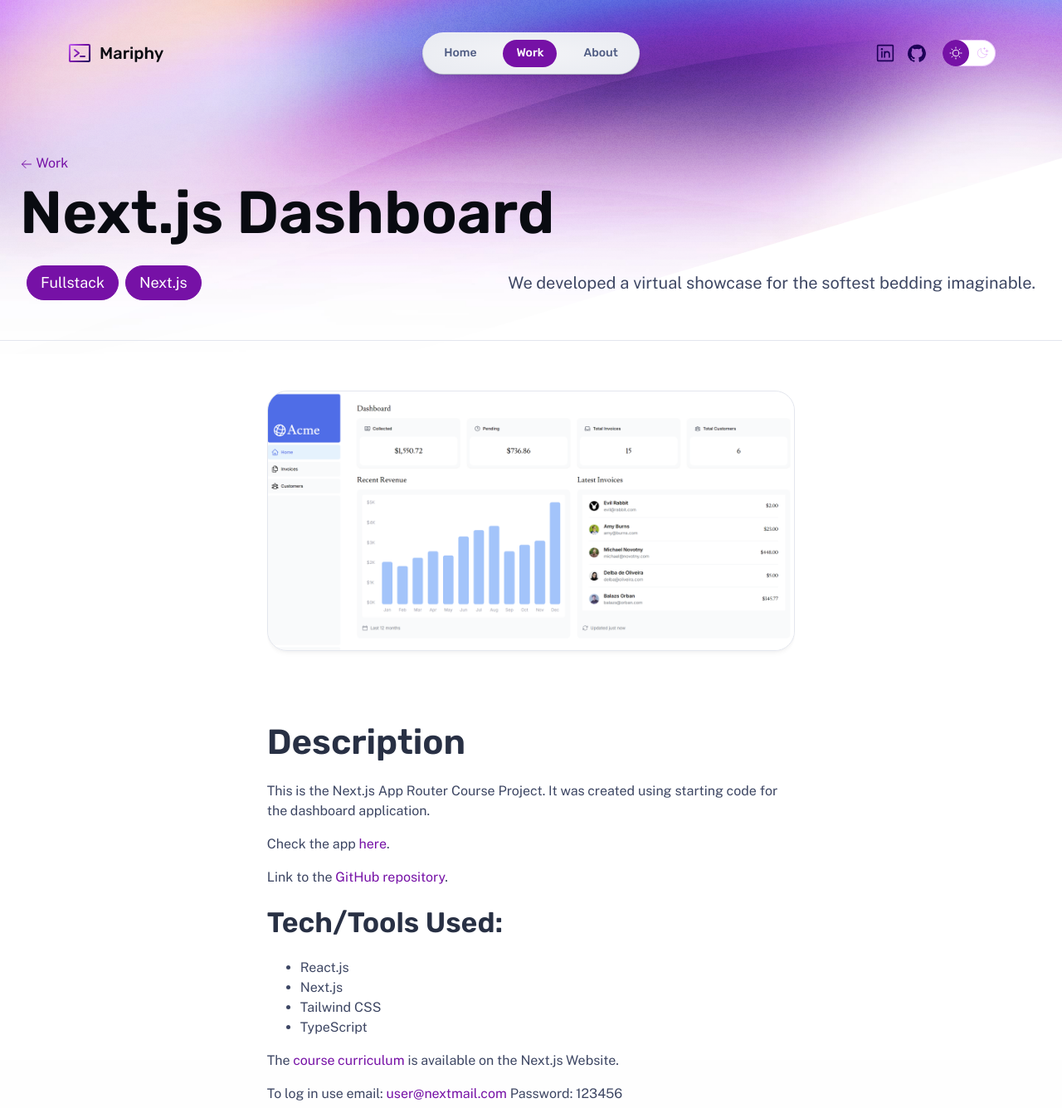
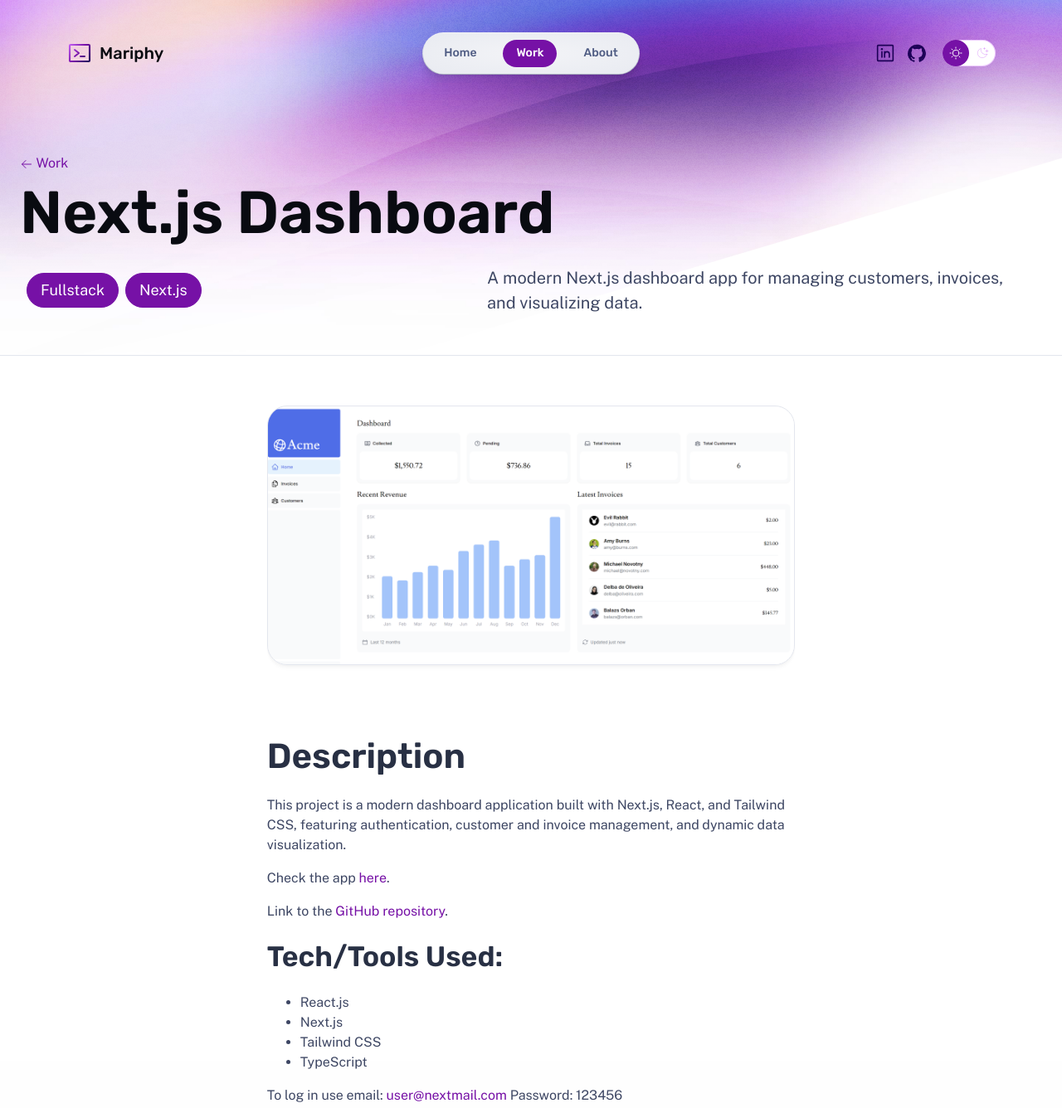
Before and after one commit to Mariphy/Mariphy.github.io, an Astro site: page /work/nested/next-js-dashboard in a window 1280 px wide. Shown: the top 1336 px of the page at 83% size. Built offline with nearby package versions, Linux system fonts and the light colour scheme; Astro itself is replaced by a stand-in of ours.

Commit message:
update nextjs-dashboard description

```diff
--- a/src/content/work/nested/next-js-dashboard.md
+++ b/src/content/work/nested/next-js-dashboard.md
@@ -2,9 +2,9 @@
 title: Next.js Dashboard
 publishDate: 2020-03-04 00:00:00
 img: /assets/next-js-dashboard.png
-img_alt: Pearls of silky soft white cotton, bubble up under vibrant lighting
+img_alt: Acme dashboard featuring revenue graph and a list of invoices
 description: |
-  We developed a virtual showcase for the softest bedding imaginable.
+  A modern Next.js dashboard app for managing customers, invoices, and visualizing data.
 tags:
   - Fullstack
   - Next.js
@@ -14,7 +14,7 @@ github: https://github.com/Mariphy/nextjs-dashboard
 
 ### Description
 
-This is the Next.js App Router Course Project. It was created using  starting code for the dashboard application.
+This project is a modern dashboard application built with Next.js, React, and Tailwind CSS, featuring authentication, customer and invoice management, and dynamic data visualization.
 
 Check the app [here](https://nextjs-dashboard-git-master-mariphys-projects.vercel.app/).
 
@@ -26,7 +26,5 @@ Link to the [GitHub repository](https://github.com/Mariphy/nextjs-dashboard).
 - Tailwind CSS
 - TypeScript
 
-The [course curriculum](https://nextjs.org/learn) is available on the Next.js Website.
-
 To log in use email: user@nextmail.com
 Password: 123456
```
